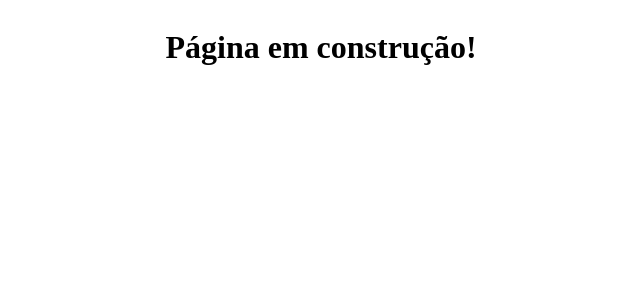
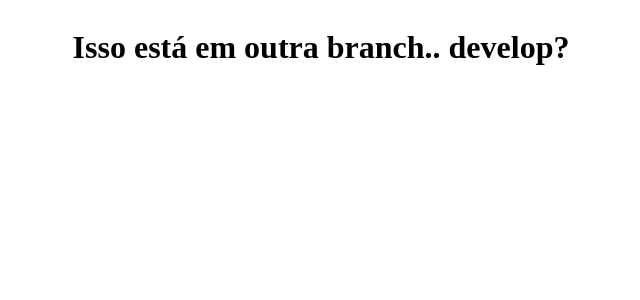
Before and after one commit to HenriqueNas/clone-tabnews, a Next.js app: page / in a window 1280 px wide. Shown: the top 300 px of the page, without its empty margins (319-959 px from the left). Built offline with nearby package versions, Linux system fonts and the light colour scheme.

Commit message:
Feat(pages): create developing

```diff
--- a/pages/index.tsx
+++ b/pages/index.tsx
@@ -9,7 +9,7 @@ function Home() {
         alignItems: 'center',
       }}
     >
-      <h1>Página em construção!</h1>
+      <h1>Isso está em outra branch.. develop?</h1>
     </div>
   );
 }
```
